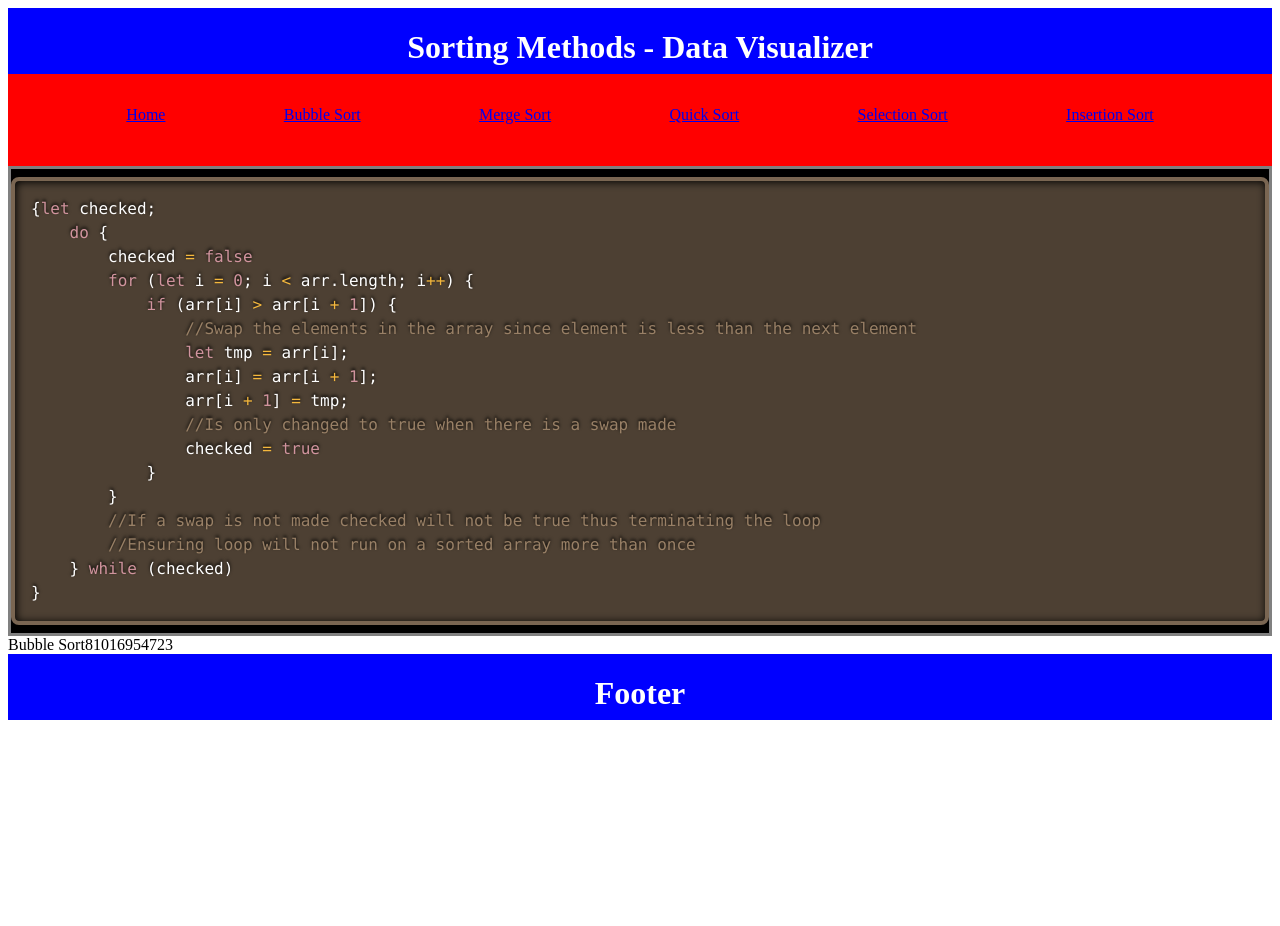
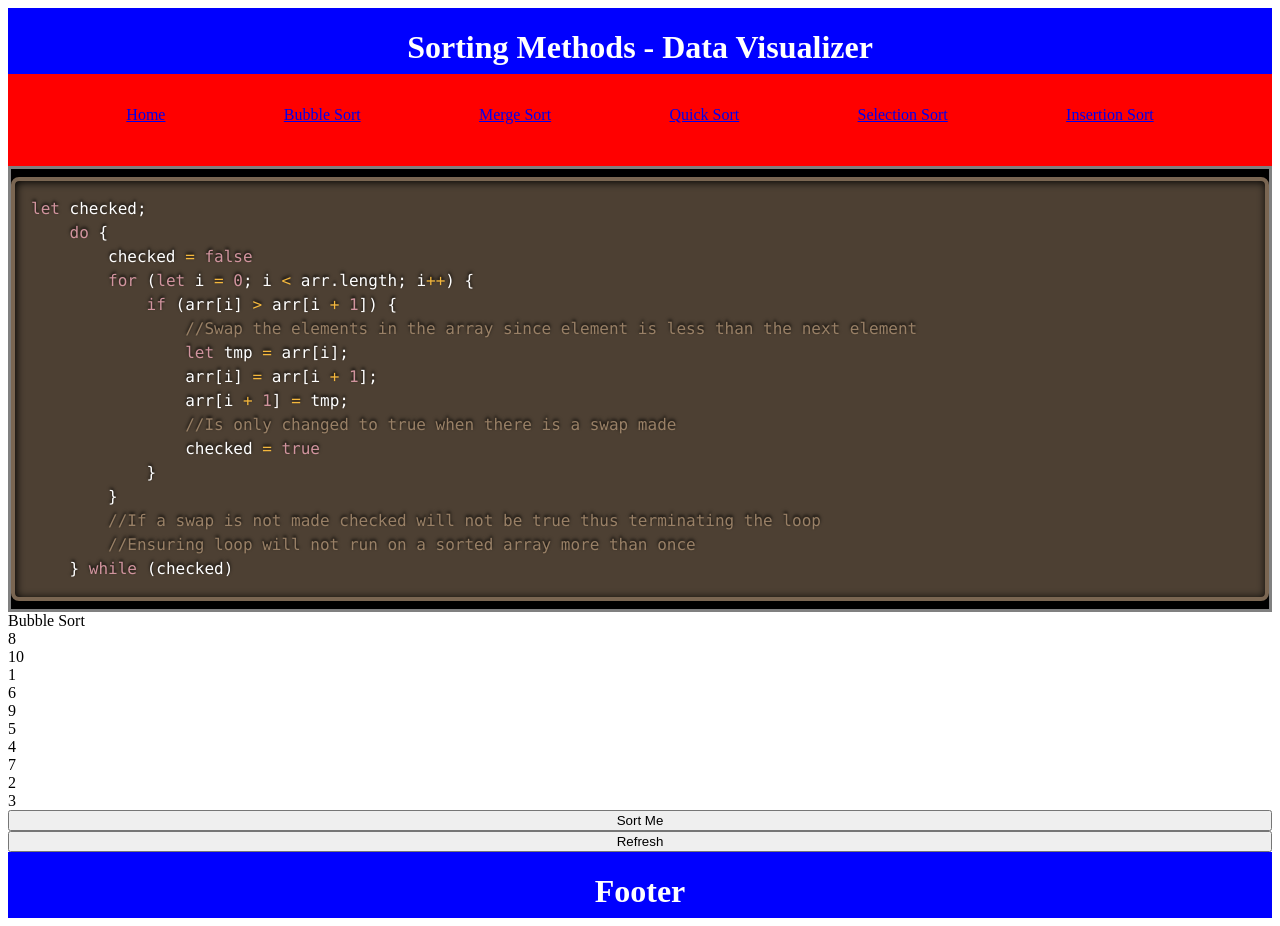
Before and after one commit to BrandonTaft/Data_Visualization, a Next.js app: page /bubble in a window 1280 px wide. Before the commit the page ends 800 px from the top, so only its background shows below. Built offline with nearby package versions, Linux system fonts and the light colour scheme.

Commit message:
update state from child

```diff
--- a/pages/array.js
+++ b/pages/array.js
@@ -1,15 +1,13 @@
-import { useState, useEffect } from 'react';
+import { useEffect } from 'react';
 
 
-function Array({childToParent}) {
 
-    const [newArray, setNewArray] = useState([]);
+function Array({ setArr, refresh }) {
 
     useEffect(() => {
         const getArray = () => {
             const max = 10;
             const arr = [];
-
             for (let i = 0; i < max;) {
                 let num = Math.floor(Math.random() * max + 1)
                 while (arr.includes(num) === false) {
@@ -17,22 +15,10 @@ function Array({childToParent}) {
                     i++
                 }
             }
-
-            setNewArray(arr)
-            childToParent(arr)
+            setArr(arr)
         }
         getArray()
-
-    }, [])
-    console.log("newArray", newArray)
-
-    // return (
-    //     <div>
-    //         {/* <button primary onClick={() => childToParent(newArray)}>Click Child</button> */}
-
-    //     </div>
-    // )
-
+    }, [refresh])
 }
 
 export default Array
--- a/pages/bubble.js
+++ b/pages/bubble.js
@@ -1,53 +1,12 @@
 import React, { useState, useEffect } from 'react';
 import Layout from "../src/components/Layout";
 import Method from './method';
+import Array from './array';
 
 function Bubble() {
 
-    const [newArray, setNewArray] = useState([]);
-
-    useEffect(() => {
-        const getArray = () => {
-            const max = 10;
-            const arr = [];
-
-            for (let i = 0; i < max;) {
-                let num = Math.floor(Math.random() * max + 1)
-                while (arr.includes(num) === false) {
-                    arr.push(num)
-                    i++
-                }
-            }
-
-            setNewArray(arr)
-
-        }
-        getArray()
-    }, [])
-    console.log("newArray", newArray)
-
-
-
-
-    // let checked;
-    // do {
-    //     checked = false
-    //     for (let i = 0; i < arr.length; i++) {
-    //         if (arr[i] > arr[i + 1]) {
-    //             //Swap the elements in the array since element is less than the next element
-    //             let tmp = arr[i];
-    //             arr[i] = arr[i + 1];
-    //             arr[i + 1] = tmp;
-    //             //Is only changed to true when there is a swap made
-    //             checked = true
-    //         }
-    //     }
-    //     //If a swap is not made checked will not be true thus terminating the loop
-    //     //Ensuring loop will not run on a sorted array more than once
-    // } while (checked)
-
-
-    const codeString = `{let checked;
+    //Tells the method component what code to display
+    const codeString = `let checked;
     do {
         checked = false
         for (let i = 0; i < arr.length; i++) {
@@ -63,12 +22,60 @@ function Bubble() {
         //If a swap is not made checked will not be true thus terminating the loop
         //Ensuring loop will not run on a sorted array more than once
     } while (checked)
-}`
+`;
+
+    const [arr, setArr] = useState([]);
+    const [sorted, setSorted] = useState([]);
+    const [refresh, setRefresh] = useState("false");
+
+
+
+
+    //Updates the refresh state causing useEffect in array component to render a new array
+    //Then clears the rendered sorted array by setting state to empty array
+    const refreshDisplay = () => {
+        refresh == "false" ? setRefresh("true") : setRefresh("false");
+    };
+
+    const handleClick = async() => {
+        let checked;
+        do {
+            checked = false
+            for (let i = 0; i < arr.length; i++) {
+                if (arr[i] > arr[i + 1]) {
+                    //Swap the elements in the array since element is less than the next element
+                    let tmp = arr[i];
+                    arr[i] = arr[i + 1];
+                    arr[i + 1] = tmp;
+                    //Is only changed to true when there is a swap made
+                    checked = true
+                }
+            }
+            setSorted(arr)
+            //If a swap is not made checked will not be true thus terminating the loop
+            //Ensuring loop will not run on a sorted array more than once
+        } while (checked)
+    };
+
+const display = arr.map((bar, index) => {
+    return(
+        <div key={index}>
+            {bar}
+        </div>
+    )
+})
+
+
+
     return (
         <Layout>
             <Method method={codeString} />
             Bubble Sort
-            {newArray}
+            <Array setArr={setArr} refresh={refresh} />
+            {display}
+            <button onClick={handleClick}>Sort Me</button>
+            <button onClick={refreshDisplay}>Refresh</button>
+
         </Layout>
     )
 }
```
Also changed, not shown: pages/insertion.js (+7 -0 lines), pages/selection.js (+32 -5 lines).
